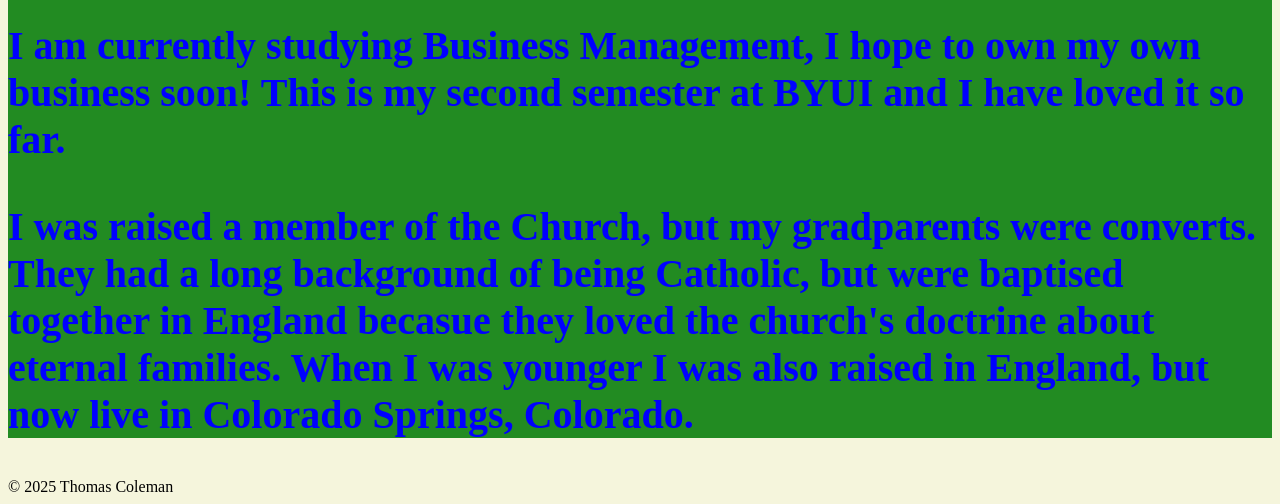
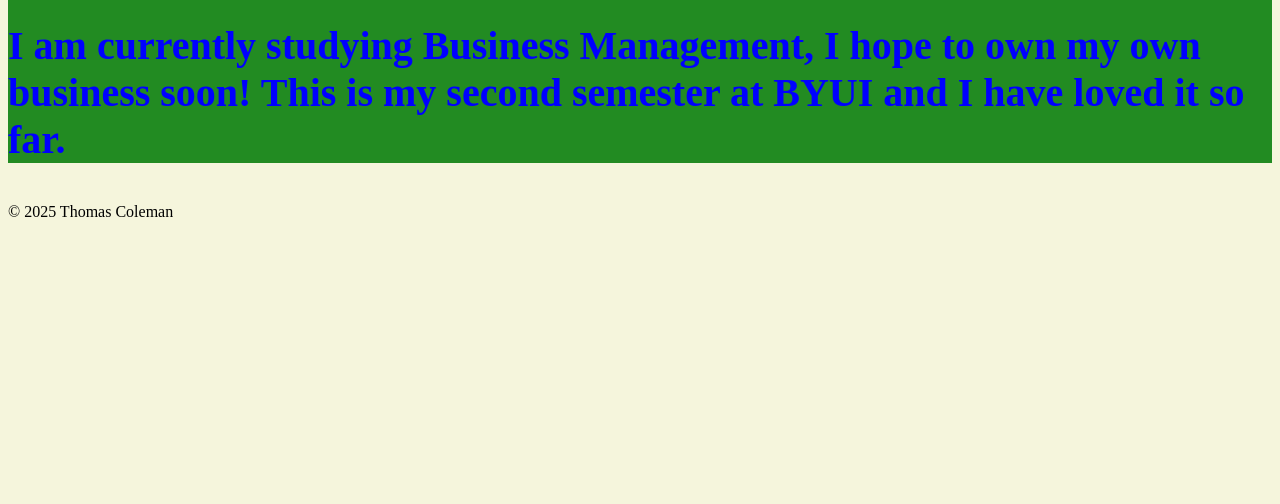
Before and after one commit to tomcole04/wdd130, a plain HTML site: page index.html in a window 1280 px wide. Shown: the part 422-926 px from the top of the page. After the commit the page ends 800 px from the top, so only its background shows below. Drawn offline with Linux system fonts and the light colour scheme.

Commit message:
removed paragraph

```diff
--- a/index.html
+++ b/index.html
@@ -26,9 +26,6 @@
         <p>
             I am currently studying Business Management, I hope to own my own business soon! This is my second semester at BYUI and I have loved it so far.
         </p>
-        <p>
-            I was raised a member of the Church, but my gradparents were converts. They had a long background of being Catholic, but were baptised together in England becasue they loved the church's doctrine about eternal families. When I was younger I was also raised in England, but now live in Colorado Springs, Colorado.
-        </p>
     </main>
 
     <footer>
```
